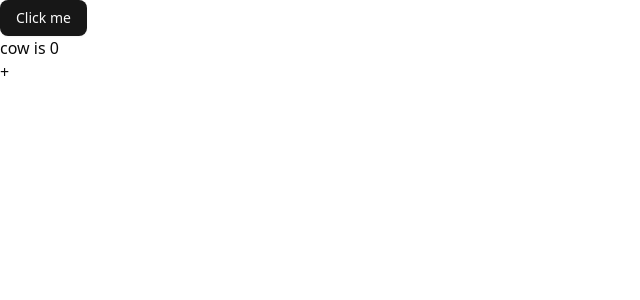
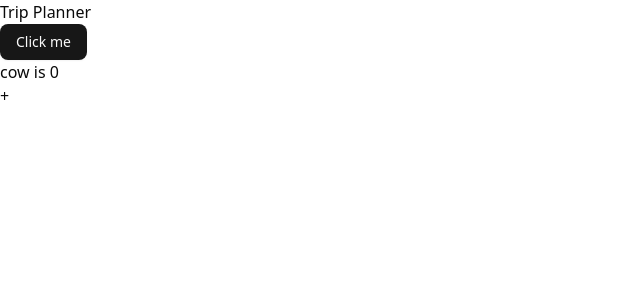
Before and after one commit to mdanassaifi/ai-trip-planner, a React (Vite) app: page / in a window 1280 px wide. Shown: the top 300 px of the page, without its empty margins (0-640 px from the left). Built offline with nearby package versions, Linux system fonts and the light colour scheme.

Commit message:
bugfixed

```diff
--- a/src/App.jsx
+++ b/src/App.jsx
@@ -10,6 +10,7 @@ function App() {
   return (
     <>
       <div>
+        <h1> Trip Planner</h1>
         <Button>Click me</Button>
         <h2 className='m-0 mt-0 '> cow is {count}</h2>
         <button onClick={() => setCount(count + 1)}>+</button>
```
